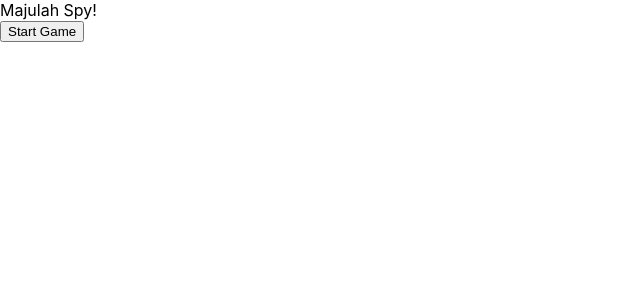
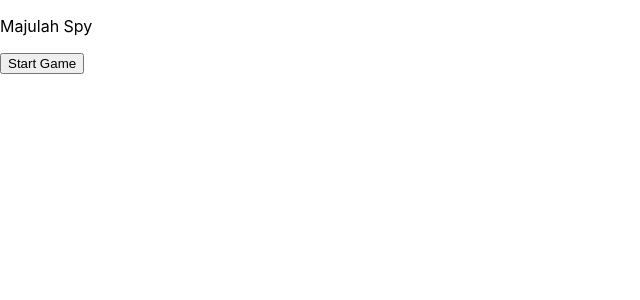
Before and after one commit to lowjiansheng/spyfallsg, a React (Create React App) app: page / in a window 1280 px wide. Shown: the top 300 px of the page, without its empty margins (0-640 px from the left). Built offline with nearby package versions, Linux system fonts and the light colour scheme.

Commit message:
changing of components work

```diff
--- a/src/pages/HomePage/HomePageView.js
+++ b/src/pages/HomePage/HomePageView.js
@@ -1,16 +1,43 @@
 import React, { Component } from 'react';
 import PrimaryBanner from '../../shared/layouts/GameSetupLayout/PrimaryBanner';
 import GameSetupLayout from '../../shared/layouts/GameSetupLayout';
+import HomePageLayout from '../../shared/layouts/HomePageLayout';
 
+// This is the main view for the entire game
 class HomePageView extends Component {
     constructor(props) {
         super(props);
+        this.state = {
+            gameSetup : false,
+            gameStart: false,
+            homePage: true,
+        };
+        this.startGameSetup = this.startGameSetup.bind(this);
+    }
+
+    startGameSetup() {
+        console.log("STARTING GAME SETUP")
+        this.setState({
+            homePage: false,
+            gameSetup: true,
+        })
+    }
+
+    startGame() {
+        this.setState({
+            gameStart: true,
+        })
     }
 
     render() {
-        return (
-            <GameSetupLayout/>
-        )
+        if (this.state.homePage) {
+            return <HomePageLayout startGameSetup={this.startGameSetup}/>
+        } else if (this.state.gameSetup){
+            return <GameSetupLayout startGame={this.startGame}/>
+        } else if (this.state.gameStart){
+             return <div>Game Start</div>
+        }
+
     }
 
 }
--- a/src/shared/layouts/GameSetupLayout/PrimaryButton.js
+++ b/src/shared/layouts/GameSetupLayout/PrimaryButton.js
@@ -1,11 +1,12 @@
 import React from 'react';
 import { Button } from 'react-bootstrap';
 
-const PrimaryButton = ({buttonText}) => {
+
+const PrimaryButton = ({buttonText, onClickFunction}) => {
     return (
-        <Button>
+        <button onClick={onClickFunction}>
             {buttonText}
-        </Button>
+        </button>
     )
 }
 
--- a/src/shared/layouts/GameSetupLayout/index.js
+++ b/src/shared/layouts/GameSetupLayout/index.js
@@ -3,15 +3,14 @@ import PrimaryBanner from './PrimaryBanner';
 import PrimaryButton from './PrimaryButton';
 import {Container, Row, Col} from 'react-bootstrap';
 
-
-const GameSetupLayout = (centreLogo, gameButton) => {
+const GameSetupLayout = (startGame) => {
     return (
         <Container>
             <Row>
-                <PrimaryBanner logo={centreLogo}/>
+                <PrimaryBanner/>
             </Row>
             <Row>
-                <PrimaryButton buttonText="Start Game"/>
+                "Game Setup"
             </Row>
         </Container>
     )
--- /dev/null
+++ b/src/shared/layouts/HomePageLayout/index.js
@@ -0,0 +1,17 @@
+import React from 'react';
+import { Row, Container } from 'react-bootstrap';
+
+const HomePageLayout = ({startGameSetup}) => {
+    return (
+        <Container>
+            <Row>
+                <p>Majulah Spy</p>
+            </Row>
+            <Row>
+                <button onClick={startGameSetup}>Start Game</button>
+            </Row>
+        </Container>
+    )
+}
+
+export default HomePageLayout;
```
